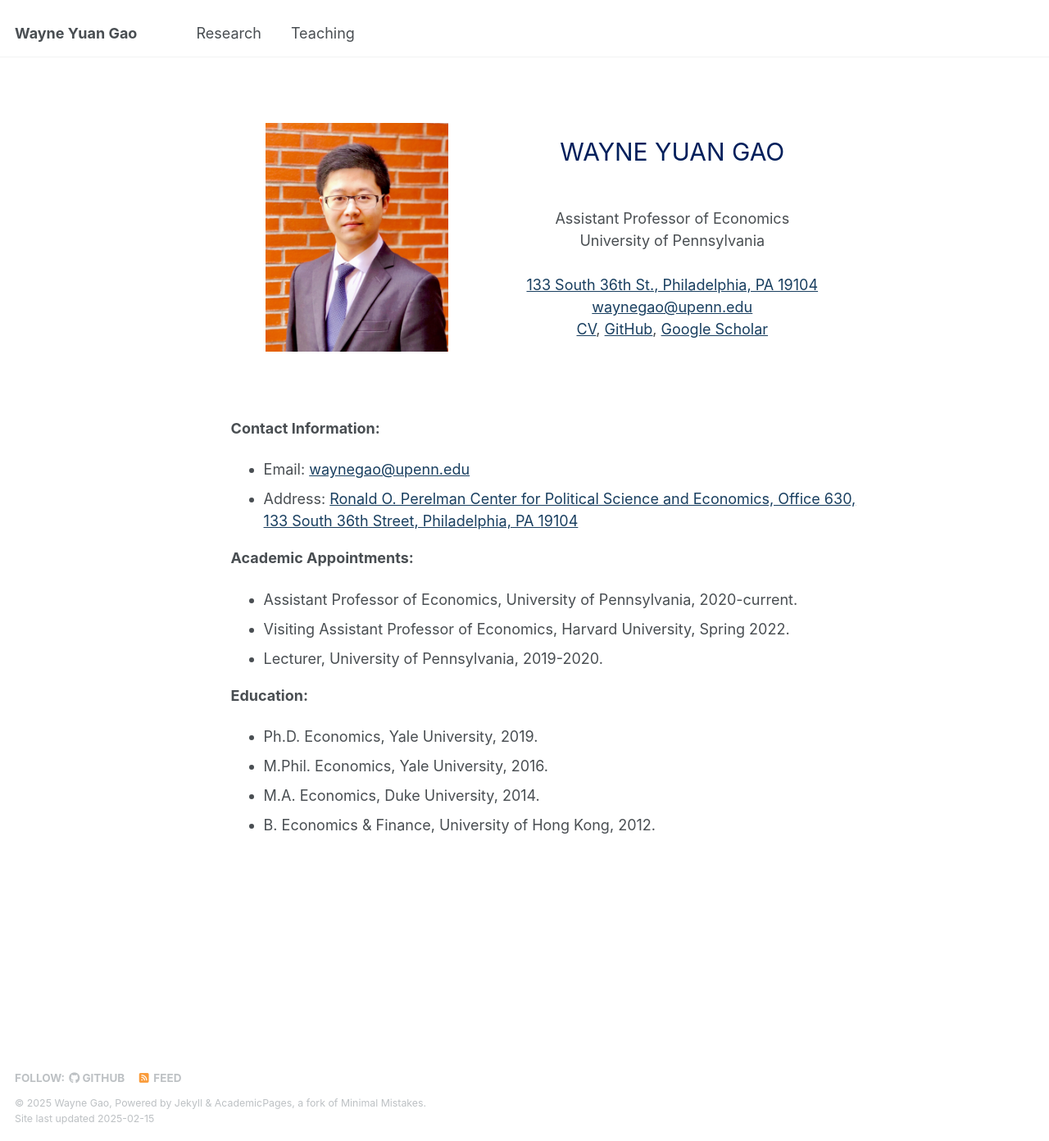
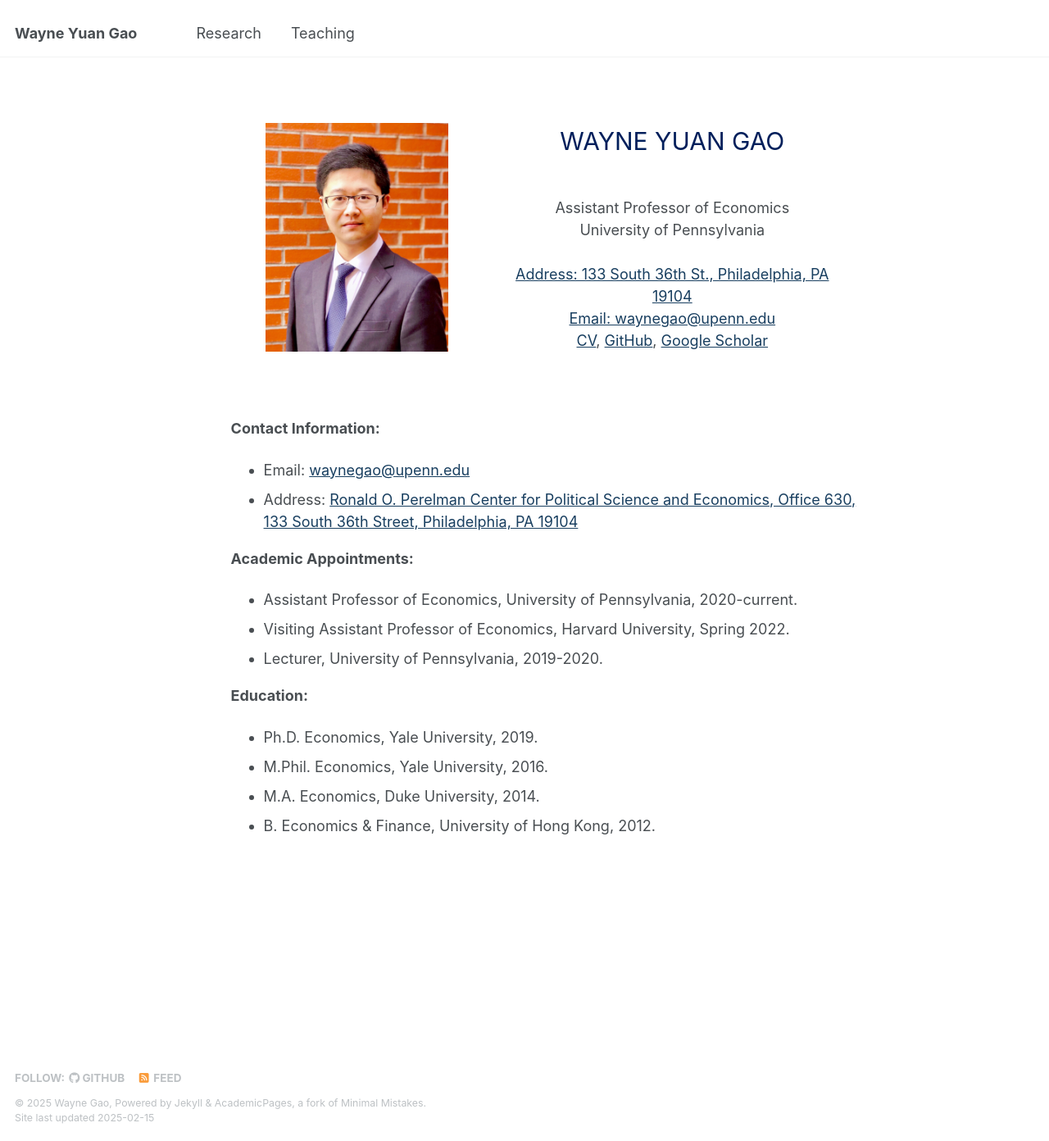
Before and after one commit to wayne-y-gao/wayne-y-gao.github.io, a Jekyll site: the page built from _pages/about.md, in a window 1280 px wide and 1392 px high. Shown: the whole window at 82% size. Built offline with Jekyll 4.4.1, drawn with Linux system fonts in a browser that asks for light colours.

Commit message:
Update about.md

```diff
--- a/_pages/about.md
+++ b/_pages/about.md
@@ -20,8 +20,8 @@ redirect_from:
       Assistant Professor of Economics<br>
       University of Pennsylvania<br>
       <br>
-      <a href="https://maps.app.goo.gl/BRp9q7D5ssHQ7rJi9">133 South 36th St., Philadelphia, PA 19104</a><br>
-      <a href="mailto:waynegao@upenn.edu">waynegao@upenn.edu</a><br>
+      <a href="https://maps.app.goo.gl/BRp9q7D5ssHQ7rJi9">Address: 133 South 36th St., Philadelphia, PA 19104</a><br>
+      <a href="mailto:waynegao@upenn.edu">Email: waynegao@upenn.edu</a><br>
       <a href="files/GaoWayne_CV250210.pdf">CV</a>,
       <a href="https://github.com/wayne-y-gao">GitHub</a>,
       <a href="https://scholar.google.com/citations?user=fjLSVhgAAAAJ">Google Scholar</a>
```
